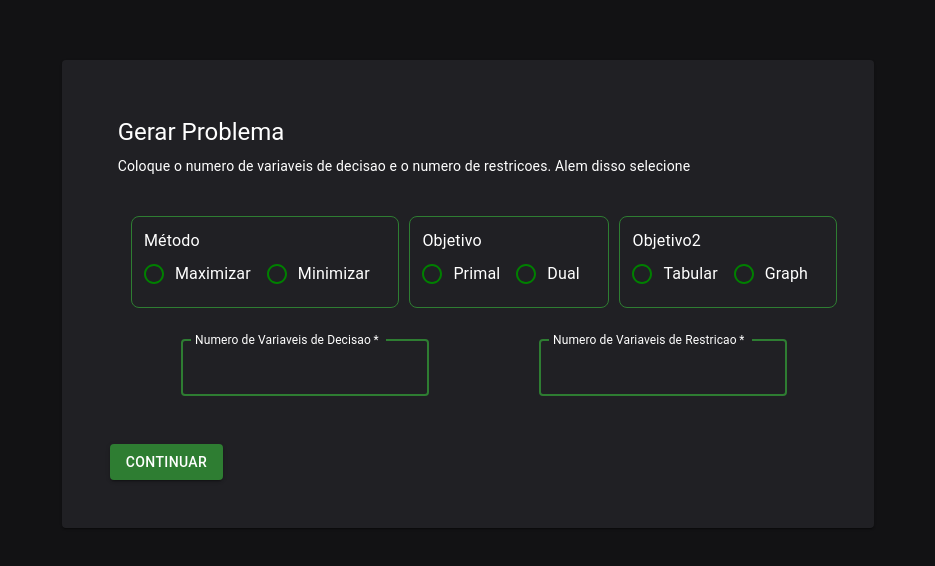
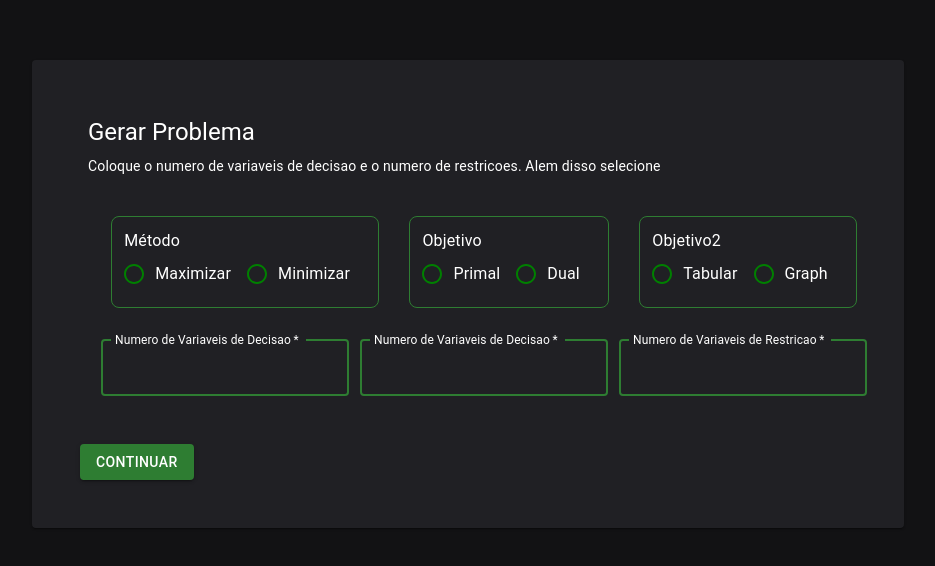
Before and after one commit to Ericles-Miller/simplex, a React (Vite) app in the folder Simplex/: page / in a window 1280 px wide. Shown: the part 106-672 px from the top of the page, without its empty margins (172-1107 px from the left). Built offline with nearby package versions, Linux system fonts and the light colour scheme.

Commit message:
insert condition graph

```diff
--- a/Simplex/src/Components/FormCreateProblem.tsx
+++ b/Simplex/src/Components/FormCreateProblem.tsx
@@ -136,10 +136,24 @@ export function FormCreateProblem() {
                     color: 'green',
                   },
                 }} />} label="Graph" />
+
               </RadioGroup>
             </div>
           </div>
           <div className={styles.inputText}>
+            {dataProblem.type === 'Graph' ? <TextField
+              name="numberVariable"
+              value={dataProblem?.numberVariable}
+              onChange={handleNewDataChange}
+              id="numberVariable"
+              label="Numero de Variaveis de Decisao"
+              type='number'
+              color="success"
+              focused
+              required
+              InputProps={{ inputProps: { min: 0, max:2 } }}
+
+            /> :
             <TextField
               name="numberVariable"
               value={dataProblem?.numberVariable}
@@ -150,6 +164,20 @@ export function FormCreateProblem() {
               color="success"
               focused
               required
+              InputProps={{ inputProps: { min: 0 } }}
+
+            />}
+            <TextField
+              name="numberVariable"
+              value={dataProblem?.numberVariable}
+              onChange={handleNewDataChange}
+              id="numberVariable"
+              label="Numero de Variaveis de Decisao"
+              type='number'
+              color="success"
+              focused
+              required
+
             />
             <TextField
               name="numberConstraints"
@@ -160,6 +188,7 @@ export function FormCreateProblem() {
               type='number'
               color="success"
               focused
+              InputProps={{ inputProps: { min: 0 } }}
               required
             />
           </div>
--- a/Simplex/src/Components/GenerateProblem.tsx
+++ b/Simplex/src/Components/GenerateProblem.tsx
@@ -124,7 +124,8 @@ export function GenerateProblem() {
                       {column != object.data.numberConstraints - 1 ? <strong style={{ marginLeft: '0.5rem', marginRight: '0.5rem' }}>+</strong> : null}
                     </div>
                   })}
-                  <select name="" id=""
+                  <select
+                    required
                     onChange={(event) => HandleChangesVariable(row, 'simbol', event.target.value)}
                     style={{ marginLeft: '0.5rem', marginRight: '0.5rem' }}
                   >
--- a/Simplex/src/Components/PivotArray.tsx
+++ b/Simplex/src/Components/PivotArray.tsx
@@ -1,4 +1,3 @@
-import React, { useState, useEffect } from "react"
 import { Card2 } from "./Card2";
 import { Table } from "./Table";
 
--- a/Simplex/src/Components/table.tsx
+++ b/Simplex/src/Components/table.tsx
@@ -27,7 +27,6 @@ export function Table() {
 
   return (
     <>
-
       <div>
         <div className={styles.divText}>
           <strong style={{ color: '#1C724B' }}>Ponto Ótimo:</strong>
```
